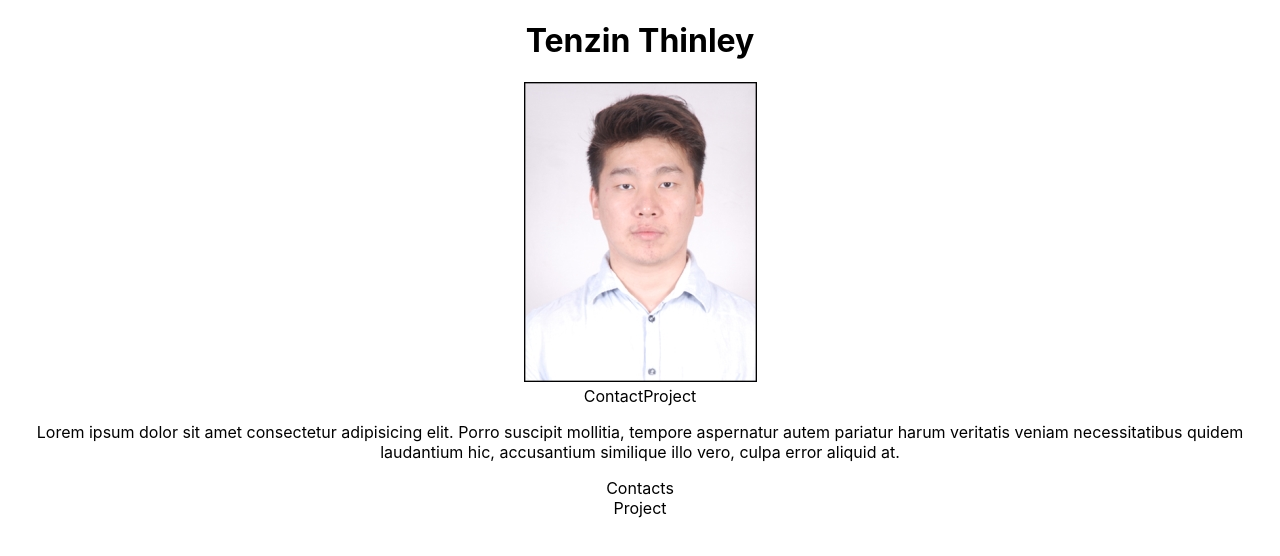
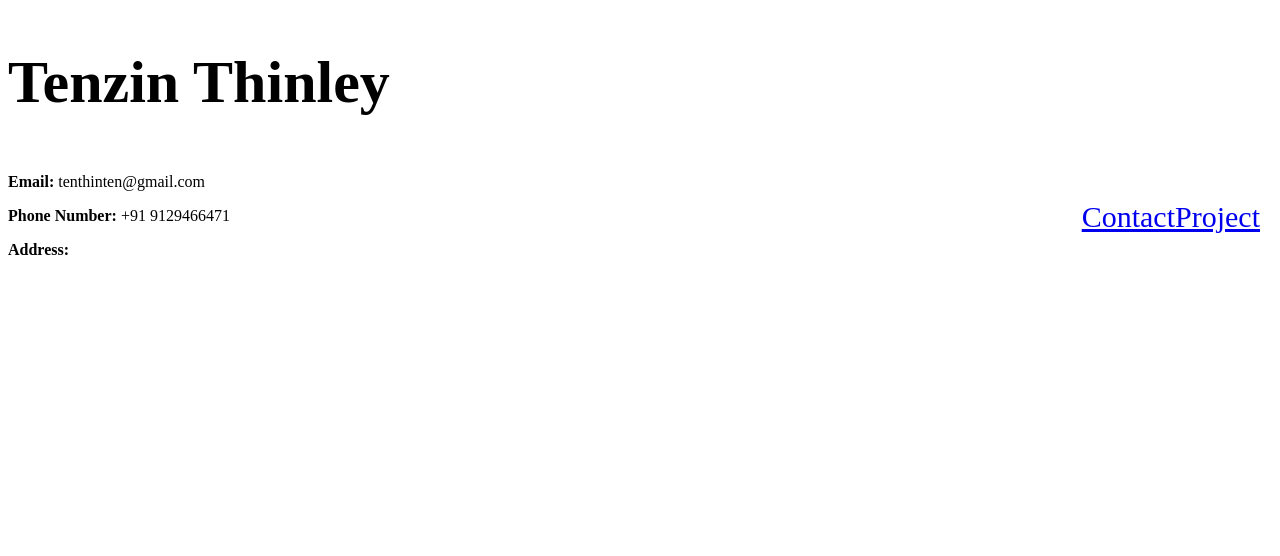
Before and after one commit to tenthin/my-portfolio, a React (Create React App) app: page /contact in a window 1280 px wide. Shown: the top 556 px of the page. Built offline with nearby package versions, Linux system fonts and the light colour scheme.

Commit message:
contact and project page

```diff
--- a/package.json
+++ b/package.json
@@ -6,8 +6,11 @@
     "@testing-library/jest-dom": "^5.16.1",
     "@testing-library/react": "^12.1.2",
     "@testing-library/user-event": "^13.5.0",
+    "bootstrap": "^5.1.3",
     "react": "^17.0.2",
+    "react-bootstrap": "^2.1.1",
     "react-dom": "^17.0.2",
+    "react-router-dom": "^5.3.0",
     "react-scripts": "5.0.0",
     "web-vitals": "^2.1.3"
   },
--- a/src/App.css
+++ b/src/App.css
@@ -1,38 +1,6 @@
-.App {
-  text-align: center;
+.link{
+  position:absolute;
+  top:25%;
+  right:20px;
+  font-size: 30px;
 }
-
-.App-logo {
-  height: 40vmin;
-  pointer-events: none;
-}
-
-@media (prefers-reduced-motion: no-preference) {
-  .App-logo {
-    animation: App-logo-spin infinite 20s linear;
-  }
-}
-
-.App-header {
-  background-color: #282c34;
-  min-height: 100vh;
-  display: flex;
-  flex-direction: column;
-  align-items: center;
-  justify-content: center;
-  font-size: calc(10px + 2vmin);
-  color: white;
-}
-
-.App-link {
-  color: #61dafb;
-}
-
-@keyframes App-logo-spin {
-  from {
-    transform: rotate(0deg);
-  }
-  to {
-    transform: rotate(360deg);
-  }
-}
--- a/src/App.js
+++ b/src/App.js
@@ -2,14 +2,35 @@ import './App.css';
 import AboutMe from './components/AboutMe';
 import Contact from './components/Contact';
 import Project from './components/Project';
+import {
+  BrowserRouter as Router,
+  Switch,
+  Route,
+  Link
+} from "react-router-dom";
+
+
 
 function App() {
   return (
-    <div className="App">
-      <AboutMe/>
-      <Contact/>
-      <Project/>
-    </div>
+    <Router>
+      <div>
+        <AboutMe/>
+         <div className='link'>
+          <Link to="/contact">Contact</Link>
+          <Link to="/project">Project</Link>
+        </div>
+        <Switch>
+          <Route path="/contact">
+            <Contact/>
+          </Route>
+          <Route path="/project">
+            <Project/>
+          </Route>
+        </Switch>
+
+      </div>
+    </Router>
   );
 }
 
--- a/src/components/AboutMe.js
+++ b/src/components/AboutMe.js
@@ -3,18 +3,11 @@ import React from 'react';
 export default function AboutMe() {
     return (
         <div className='aboutme'>
-            <h1>Tenzin Thinley</h1>
-            <img src="/img/myPhoto.jpg" alt="my pic" />
-            <div className='aboutmeHeader'>
-                <span>Contact</span>
-                <span>Project</span>
+            <h1 className='aboutmeName'>Tenzin Thinley</h1>
+            <div>
+                {/* <img className='aboutmeImg' src="/img/myPhoto.jpg" alt="my pic" /> */}
+            </div>
 
-            </div>
-            <p>Lorem ipsum dolor sit amet consectetur adipisicing elit.
-                 Porro suscipit mollitia, tempore aspernatur autem pariatur
-                 harum veritatis veniam necessitatibus quidem laudantium hic,
-                  accusantium similique illo vero, culpa error aliquid at.
-            </p>
         </div>
     )
 }
--- a/src/components/Contact.js
+++ b/src/components/Contact.js
@@ -3,7 +3,9 @@ import React from 'react';
 export default function Contact() {
     return (
         <div>
-            Contacts
+            <p><b>Email:</b> tenthinten@gmail.com</p>
+            <p><b>Phone Number:</b> +91 9129466471</p>
+            <p><b>Address:</b> </p>
         </div>
     )
 }
--- a/src/components/Project.js
+++ b/src/components/Project.js
@@ -3,7 +3,14 @@ import React from 'react';
 export default function Project() {
     return (
         <div>
-            Project
+            <ul>
+                <li>
+                    Restaurant Website
+                </li>
+                <li>
+                    Calculator
+                </li>
+            </ul>
         </div>
     )
 }
--- a/src/index.css
+++ b/src/index.css
@@ -1,13 +1,20 @@
-body {
-  margin: 0;
-  font-family: -apple-system, BlinkMacSystemFont, 'Segoe UI', 'Roboto', 'Oxygen',
-    'Ubuntu', 'Cantarell', 'Fira Sans', 'Droid Sans', 'Helvetica Neue',
-    sans-serif;
-  -webkit-font-smoothing: antialiased;
-  -moz-osx-font-smoothing: grayscale;
+.aboutme{
+  display: flex;
+  flex-direction: column;
 }
 
-code {
-  font-family: source-code-pro, Menlo, Monaco, Consolas, 'Courier New',
-    monospace;
+.aboutmeName{
+  font-size: 60px;
 }
+
+.aboutmeImg{
+  height: 15%;
+  width: 15%;
+  margin-right: 80%;
+}
+
+.aboutmeHeader{
+  padding: 10px;
+  position: relative;
+  cursor: pointer;
+}
```
Also changed, not shown: 2 other files (tests, documents, lock files or other folders).
